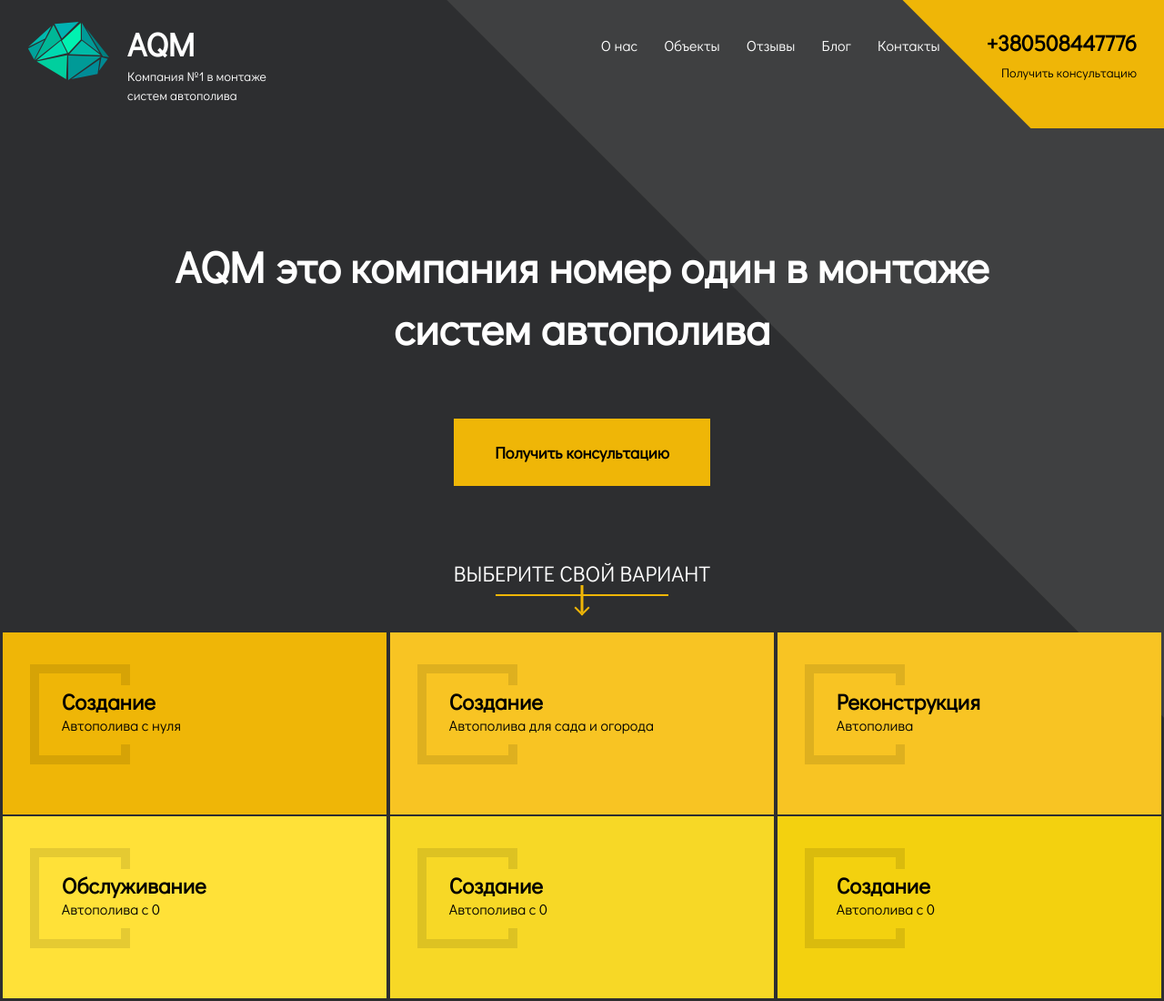
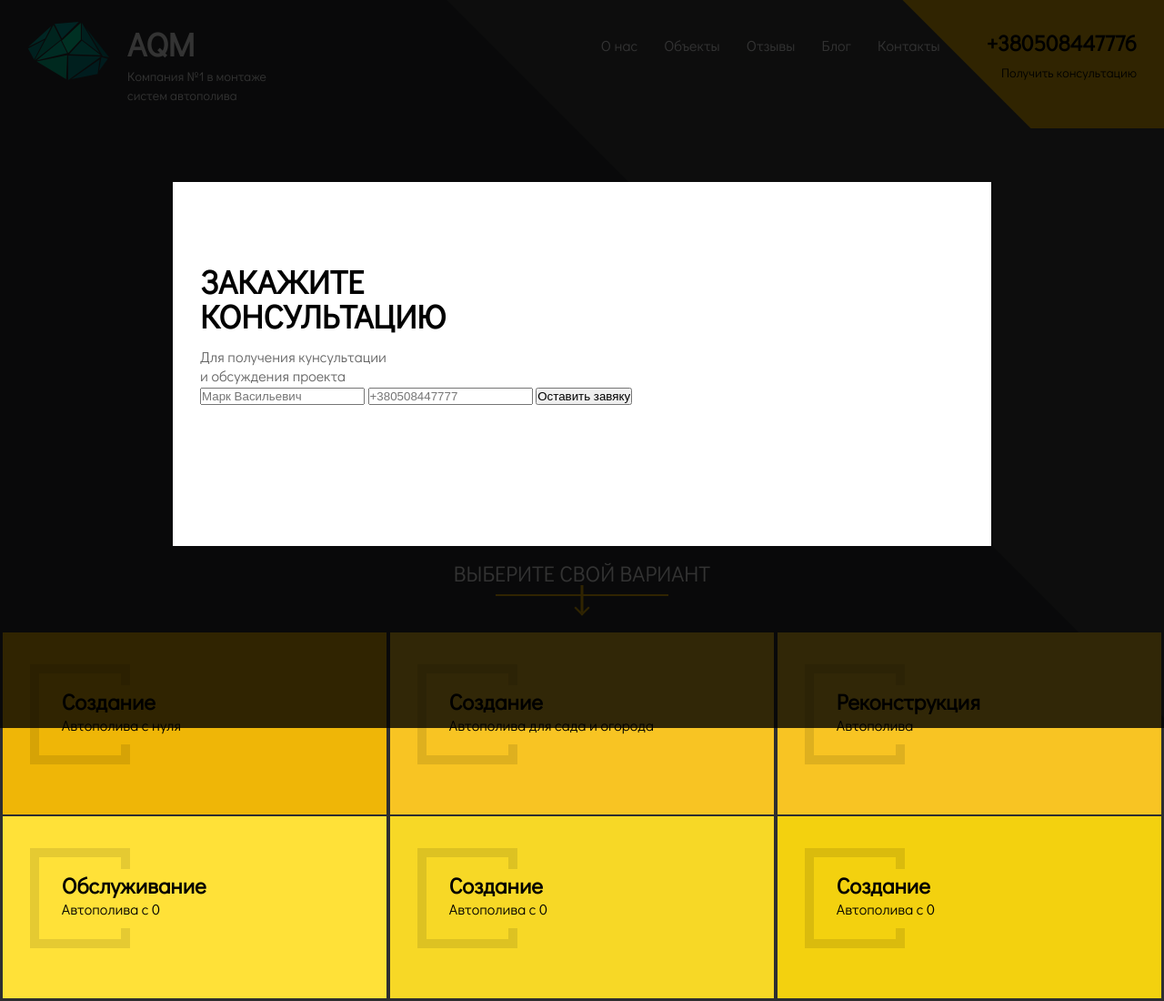
Before and after one commit to rkoshevoy/aqm, a website: page index.html in a window 1280 px wide. Shown: the top 1100 px of the page at 91% size. Drawn offline with Linux system fonts and the light colour scheme.

Commit message:
day progress 2

```diff
--- a/index.html
+++ b/index.html
@@ -49,6 +49,20 @@
 				</div>
 			</div>
 		</header>
+
+		 <div class="consult_modal">
+			<div class="modal_wrapper">
+				<h1>Закажите консультацию</h1>
+				<span>Для получения кунсультации<br> и обсуждения проекта</span>
+				<form action="#">
+					<input type="text" placeholder="Марк Васильевич">
+					<input type="text" placeholder="+380508447777">
+					<input type="submit" value="Оставить завяку">
+				</form>
+				<div class="close_modal"></div>
+			</div>
+		</div>
+
 
 		<div class="wrapper_main">
 
--- a/sass/header.scss
+++ b/sass/header.scss
@@ -330,3 +330,38 @@
 		}
 	}
 }
+
+.consult_modal {
+	position: absolute;
+	z-index: 5;
+	top: 0;
+	width: 100vw;
+	height: 100vh;
+	background-color: rgba(0, 0, 0, 0.8);
+
+	.modal_wrapper {
+		position: absolute;
+		top: 50%;
+		left: 50%;
+		width: 900px;
+		height: 400px;
+		padding: 0 30px;
+		padding-top: 90px;
+		padding-bottom: 55px;
+		background-color: #fff;
+		transform: translate(-50%, -50%);
+
+		h1 {
+			width: 330px;
+			margin-bottom: 15px;
+			font-size: $fs36;
+			line-height: 38px;
+			text-transform: uppercase;
+			font-weight: bold;
+		}
+
+		span {
+			color: #666666;
+		}
+	}
+}
```
Also changed, not shown: css/style.css, css/style.min.css.
